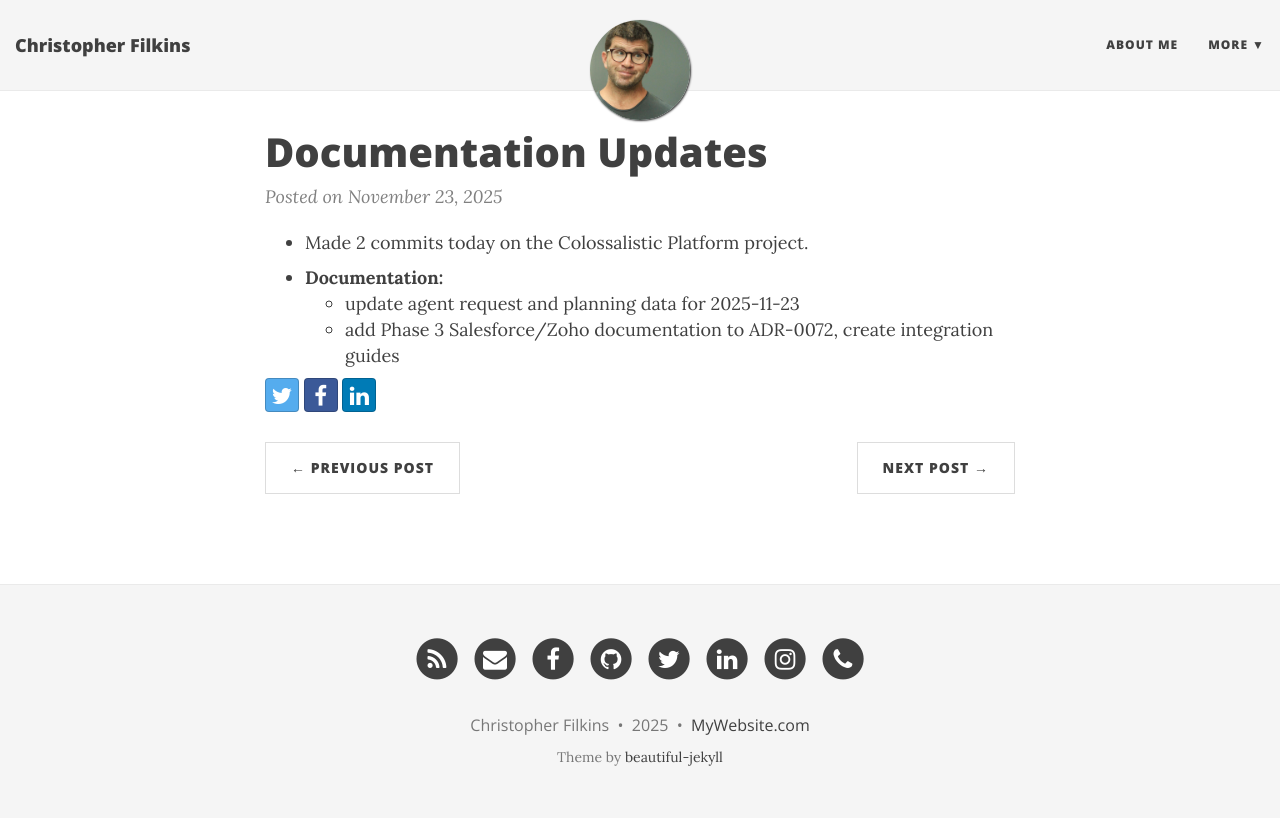
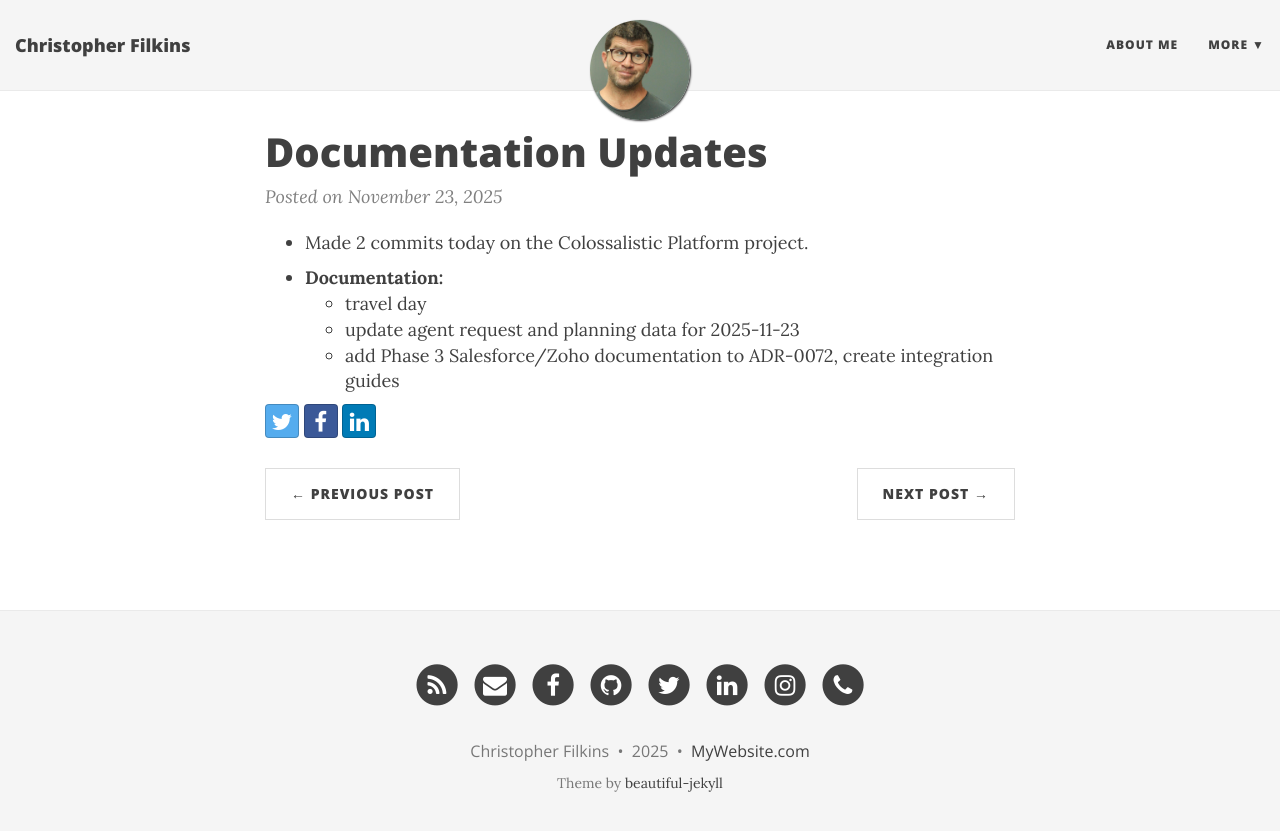
Before and after one commit to filchyboy/filchyboy.github.io, a Jekyll site: the page built from _posts/2025-11-23-documentation-updates.md, in a window 1280 px wide. Shown: the top 831 px of the page. Built offline with Jekyll 4.4.1, drawn with Linux system fonts in a browser that asks for light colours; nearby versions of some CDN libraries.

Commit message:
Add travel day entry to documentation updates

```diff
--- a/_posts/2025-11-23-documentation-updates.md
+++ b/_posts/2025-11-23-documentation-updates.md
@@ -2,5 +2,6 @@
 
 <!-- last-commit: 7ae6dce451c04e723210cab10f26ab6eef73d461 -->
 * **Documentation:**
+  * travel day
   * update agent request and planning data for 2025-11-23
   * add Phase 3 Salesforce/Zoho documentation to ADR-0072, create integration guides
```
